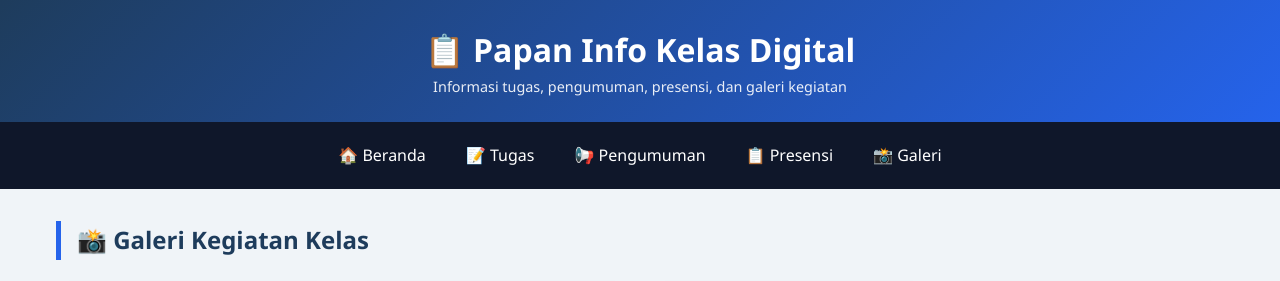
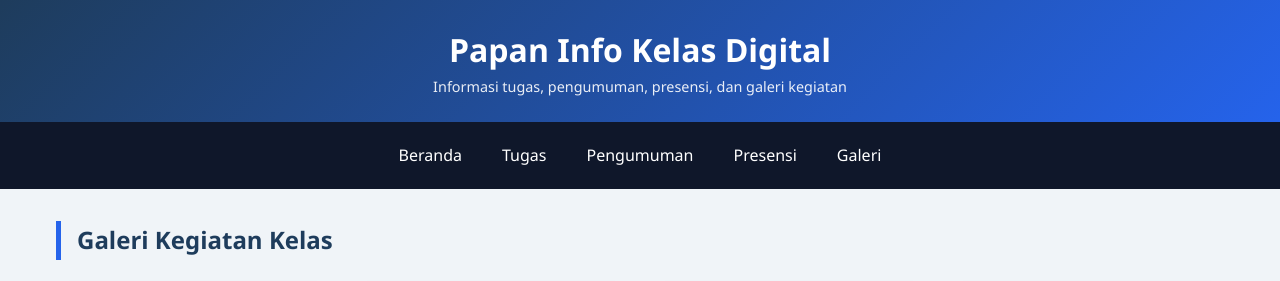
Before and after one commit to ThierryAkmal/Tim-Tian-Konglomerat, a plain HTML site: page galeri.html in a window 1280 px wide. Shown: the top 281 px of the page. Drawn offline with Linux system fonts and the light colour scheme; grey boxes are pictures that could not be loaded.

Commit message:
Update galeri.html

```diff
--- a/galeri.html
+++ b/galeri.html
@@ -8,18 +8,18 @@
 </head>
 <body>
     <header>
-        <h1>📋 Papan Info Kelas Digital</h1>
+        <h1>Papan Info Kelas Digital</h1>
         <p>Informasi tugas, pengumuman, presensi, dan galeri kegiatan</p>
     </header>
     <nav>
-        <a href="index.html">🏠 Beranda</a>
-        <a href="tugas.html">📝 Tugas</a>
-        <a href="pengumuman.html">📢 Pengumuman</a>
-        <a href="presensi.html">📋 Presensi</a>
-        <a href="galeri.html">📸 Galeri</a>
+        <a href="index.html">Beranda</a>
+        <a href="tugas.html">Tugas</a>
+        <a href="pengumuman.html">Pengumuman</a>
+        <a href="presensi.html">Presensi</a>
+        <a href="galeri.html">Galeri</a>
     </nav>
     <main>
-        <h2>📸 Galeri Kegiatan Kelas</h2>
+        <h2>Galeri Kegiatan Kelas</h2>
         <div class="gallery">
             <div class="gallery-item">
                 <img src="https://picsum.photos/id/20/300/200" alt="Kegiatan belajar">
```
